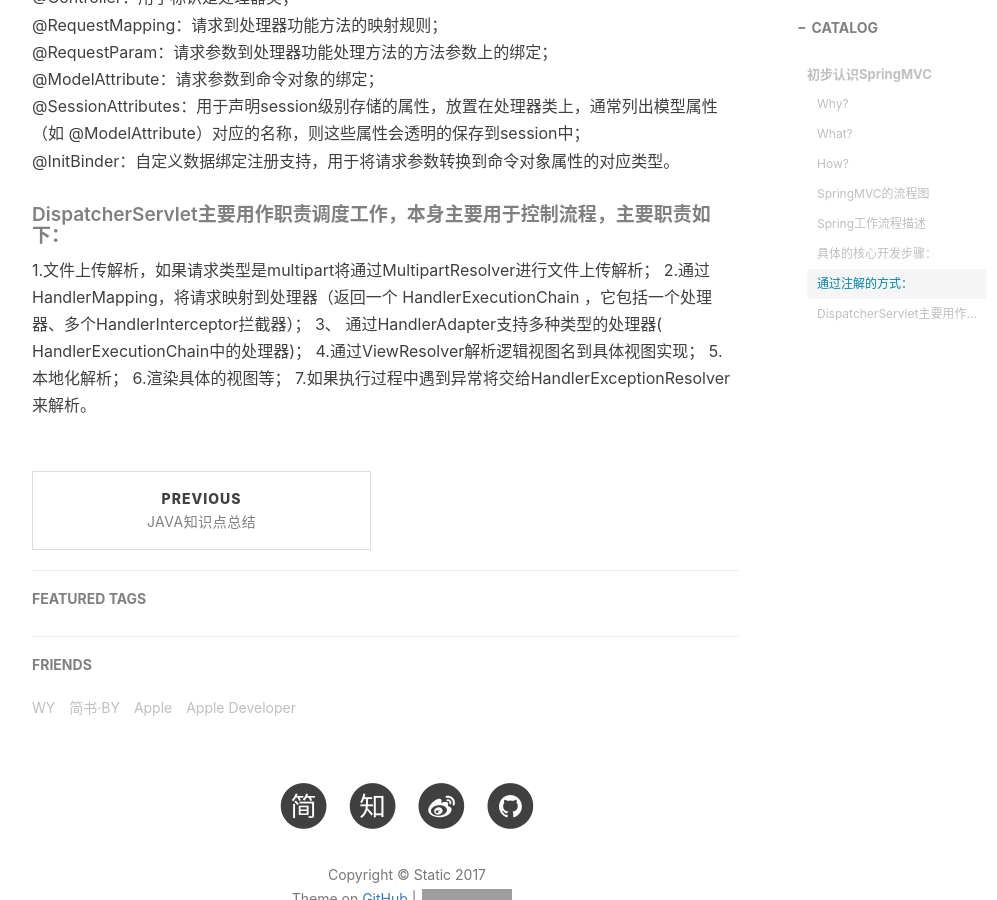
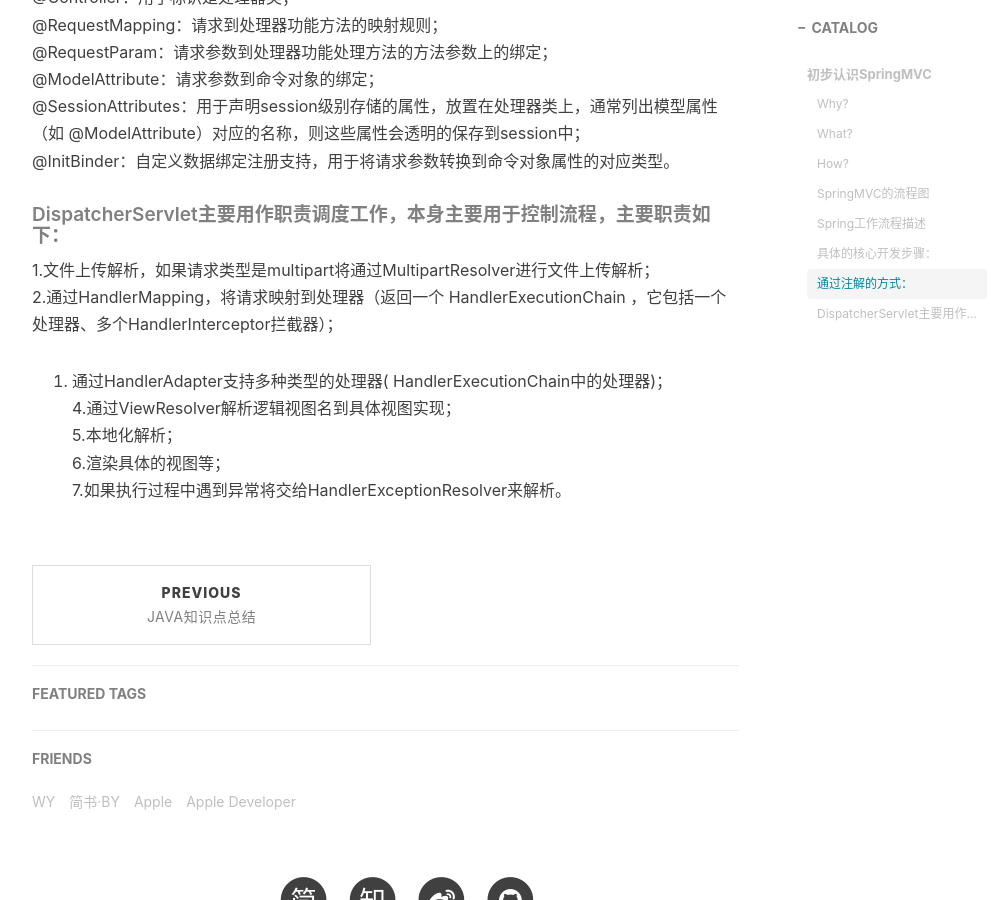
Before and after one commit to whvixd/qilixiang.github.io, a Jekyll site: the page built from _posts/2017-09-20-SpringMVC.md, in a window 1280 px wide and 900 px high, scrolled down 2578 px. Shown: the whole window, without its empty margins (233-1230 px from the left). Built offline with Jekyll 4.4.1, drawn with Linux system fonts in a browser that asks for light colours; nearby versions of some CDN libraries; comment, search, counter and statistics services are not loaded; some of the changed text lies outside the part shown; grey boxes are pictures that could not be loaded.

```diff
--- a/_posts/2017-09-20-SpringMVC.md
+++ b/_posts/2017-09-20-SpringMVC.md
@@ -65,10 +65,10 @@ Spring MVC属于SpringFrameWork的后续产品，已经融合在Spring Web Flow
 
 ##### DispatcherServlet主要用作职责调度工作，本身主要用于控制流程，主要职责如下：
 
-1.文件上传解析，如果请求类型是multipart将通过MultipartResolver进行文件上传解析；
-2.通过HandlerMapping，将请求映射到处理器（返回一个 HandlerExecutionChain ，它包括一个处理器、多个HandlerInterceptor拦截器）；
-<!--[if !supportLists]-->3、 <!--[endif]-->通过HandlerAdapter支持多种类型的处理器( HandlerExecutionChain中的处理器)；
-4.通过ViewResolver解析逻辑视图名到具体视图实现；
-5.本地化解析；
-6.渲染具体的视图等；
-7.如果执行过程中遇到异常将交给HandlerExceptionResolver来解析。
+1.文件上传解析，如果请求类型是multipart将通过MultipartResolver进行文件上传解析；<br>
+2.通过HandlerMapping，将请求映射到处理器（返回一个 HandlerExecutionChain ，它包括一个处理器、多个HandlerInterceptor拦截器）；<!--[if !supportLists]-->
+3. <!--[endif]-->通过HandlerAdapter支持多种类型的处理器( HandlerExecutionChain中的处理器)；<br>
+4.通过ViewResolver解析逻辑视图名到具体视图实现；<br>
+5.本地化解析；<br>
+6.渲染具体的视图等；<br>
+7.如果执行过程中遇到异常将交给HandlerExceptionResolver来解析。<br>
```
Also changed, not shown: other parts of _posts/2017-09-20-SpringMVC.md (+2 -2 lines).
